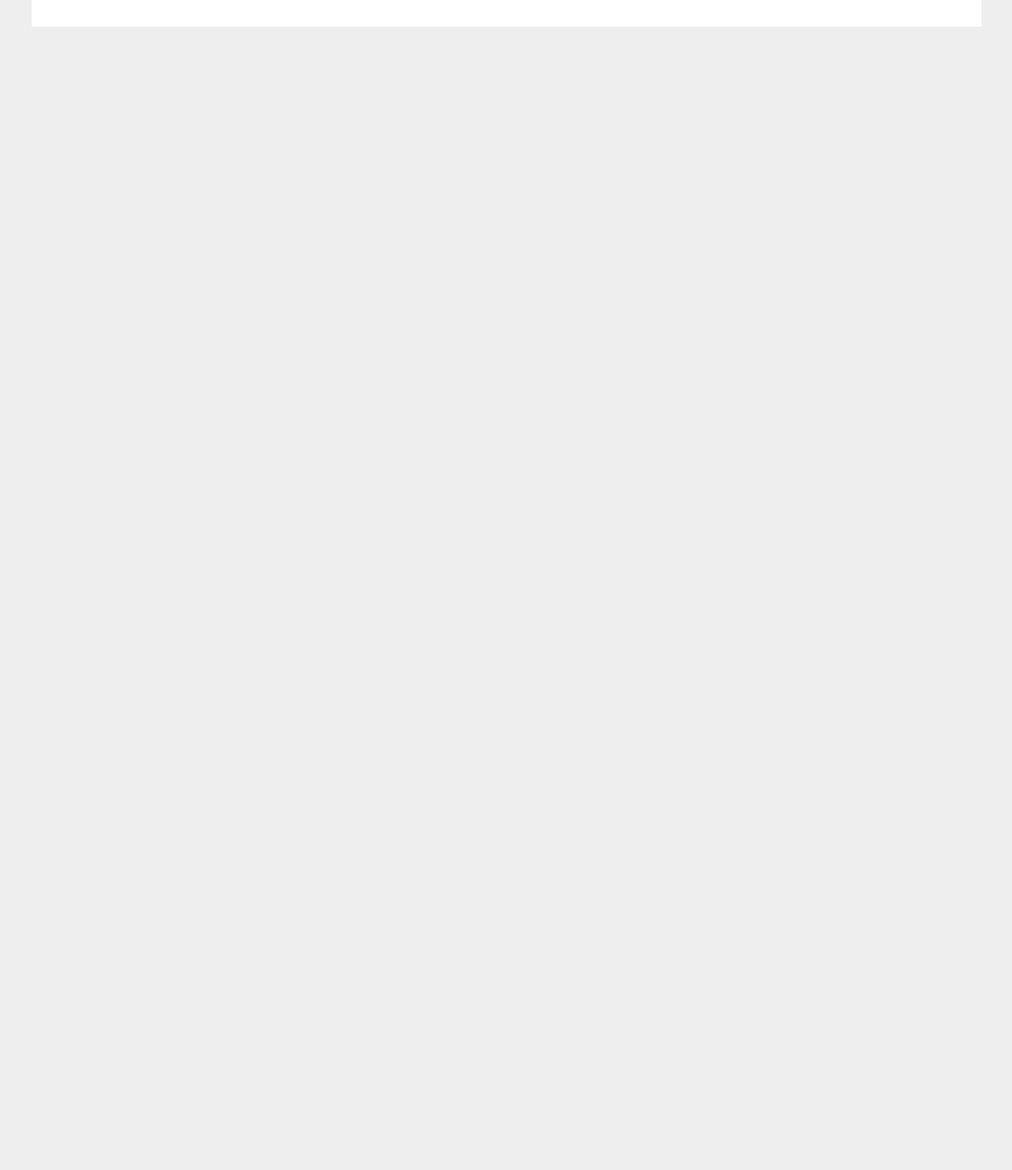
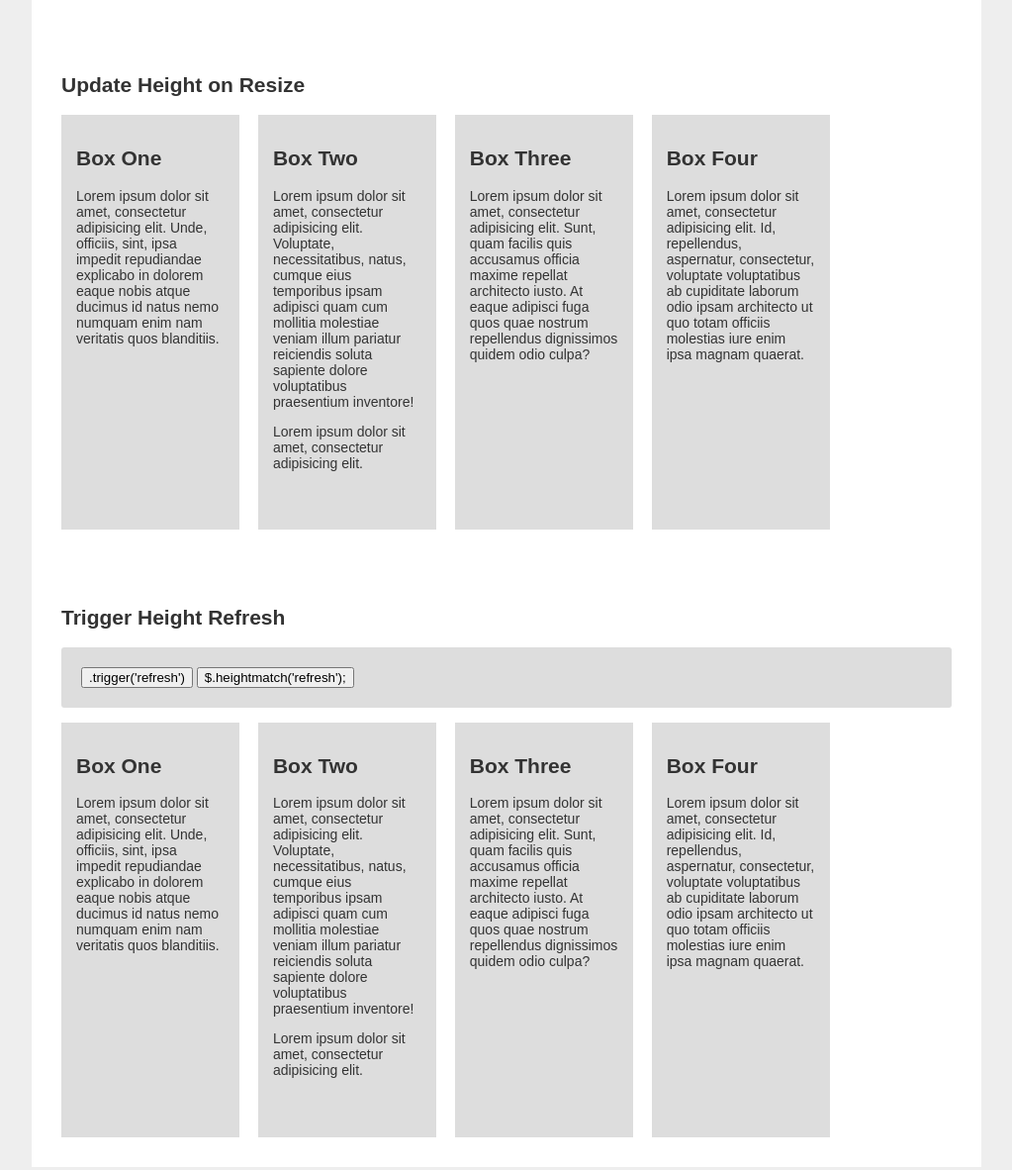
Before and after one commit to samtiffin/heightmatch, a website: page demo/index.html in a window 1280 px wide. Shown: the part 519-1701 px from the top of the page at 99% size, without its empty margins (128-1151 px from the left). Before the commit the page ends 800 px from the top, so only its background shows below. Drawn offline with nearby package versions, Linux system fonts and the light colour scheme; files that its build step writes are made by us from their sources.

Commit message:
Added support for refreshing heights

```diff
--- a/demo/index.html
+++ b/demo/index.html
@@ -22,7 +22,7 @@
         max-width: 960px;
     }
 
-    .match {
+    .box {
         box-sizing: border-box;
         display: inline-block;
         margin-right: 15px;
@@ -31,19 +31,26 @@
         vertical-align: top;
         width: 20%;
     }
+
+    .buttons {
+        background: #ddd;
+        border-radius: 3px;
+        padding: 20px;
+        margin-bottom: 15px;
+    };
     </style>
 </head>
 <body>
     <section>
         <h1>Heightmatch Demo</h1>
 
-        <div class="match">
+        <div class="box match">
             <h1>Box One</h1>
 
             <p>Lorem ipsum dolor sit amet, consectetur adipisicing elit. Unde, officiis, sint, ipsa impedit repudiandae explicabo in dolorem eaque nobis atque ducimus id natus nemo numquam enim nam veritatis quos blanditiis.</p>
         </div>
 
-        <div class="match">
+        <div class="box match">
             <h1>Box Two</h1>
 
             <p>Lorem ipsum dolor sit amet, consectetur adipisicing elit. Voluptate, necessitatibus, natus, cumque eius temporibus ipsam adipisci quam cum mollitia molestiae veniam illum pariatur reiciendis soluta sapiente dolore voluptatibus praesentium inventore!</p>
@@ -51,13 +58,78 @@
             <p>Lorem ipsum dolor sit amet, consectetur adipisicing elit.</p>
         </div>
 
-        <div class="match">
+        <div class="box match">
             <h1>Box Three</h1>
 
             <p>Lorem ipsum dolor sit amet, consectetur adipisicing elit. Sunt, quam facilis quis accusamus officia maxime repellat architecto iusto. At eaque adipisci fuga quos quae nostrum repellendus dignissimos quidem odio culpa?</p>
         </div>
 
-        <div class="match">
+        <div class="box match">
+            <h1>Box Four</h1>
+
+            <p>Lorem ipsum dolor sit amet, consectetur adipisicing elit. Id, repellendus, aspernatur, consectetur, voluptate voluptatibus ab cupiditate laborum odio ipsam architecto ut quo totam officiis molestias iure enim ipsa magnam quaerat.</p>
+        </div>
+    </section>
+
+    <section>
+        <h1>Update Height on Resize</h1>
+
+        <div class="box match-resize">
+            <h1>Box One</h1>
+
+            <p>Lorem ipsum dolor sit amet, consectetur adipisicing elit. Unde, officiis, sint, ipsa impedit repudiandae explicabo in dolorem eaque nobis atque ducimus id natus nemo numquam enim nam veritatis quos blanditiis.</p>
+        </div>
+
+        <div class="box match-resize">
+            <h1>Box Two</h1>
+
+            <p>Lorem ipsum dolor sit amet, consectetur adipisicing elit. Voluptate, necessitatibus, natus, cumque eius temporibus ipsam adipisci quam cum mollitia molestiae veniam illum pariatur reiciendis soluta sapiente dolore voluptatibus praesentium inventore!</p>
+
+            <p>Lorem ipsum dolor sit amet, consectetur adipisicing elit.</p>
+        </div>
+
+        <div class="box match-resize">
+            <h1>Box Three</h1>
+
+            <p>Lorem ipsum dolor sit amet, consectetur adipisicing elit. Sunt, quam facilis quis accusamus officia maxime repellat architecto iusto. At eaque adipisci fuga quos quae nostrum repellendus dignissimos quidem odio culpa?</p>
+        </div>
+
+        <div class="box match-resize">
+            <h1>Box Four</h1>
+
+            <p>Lorem ipsum dolor sit amet, consectetur adipisicing elit. Id, repellendus, aspernatur, consectetur, voluptate voluptatibus ab cupiditate laborum odio ipsam architecto ut quo totam officiis molestias iure enim ipsa magnam quaerat.</p>
+        </div>
+    </section>
+
+    <section>
+        <h1>Trigger Height Refresh</h1>
+
+        <div class="buttons">
+            <button type="button" class="trigger-refresh">.trigger('refresh')</button>
+            <button type="button" class="refresh-method">$.heightmatch('refresh');</button>
+        </div>
+
+        <div class="box match-trigger">
+            <h1>Box One</h1>
+
+            <p>Lorem ipsum dolor sit amet, consectetur adipisicing elit. Unde, officiis, sint, ipsa impedit repudiandae explicabo in dolorem eaque nobis atque ducimus id natus nemo numquam enim nam veritatis quos blanditiis.</p>
+        </div>
+
+        <div class="box match-trigger">
+            <h1>Box Two</h1>
+
+            <p>Lorem ipsum dolor sit amet, consectetur adipisicing elit. Voluptate, necessitatibus, natus, cumque eius temporibus ipsam adipisci quam cum mollitia molestiae veniam illum pariatur reiciendis soluta sapiente dolore voluptatibus praesentium inventore!</p>
+
+            <p>Lorem ipsum dolor sit amet, consectetur adipisicing elit.</p>
+        </div>
+
+        <div class="box match-trigger">
+            <h1>Box Three</h1>
+
+            <p>Lorem ipsum dolor sit amet, consectetur adipisicing elit. Sunt, quam facilis quis accusamus officia maxime repellat architecto iusto. At eaque adipisci fuga quos quae nostrum repellendus dignissimos quidem odio culpa?</p>
+        </div>
+
+        <div class="box match-trigger">
             <h1>Box Four</h1>
 
             <p>Lorem ipsum dolor sit amet, consectetur adipisicing elit. Id, repellendus, aspernatur, consectetur, voluptate voluptatibus ab cupiditate laborum odio ipsam architecto ut quo totam officiis molestias iure enim ipsa magnam quaerat.</p>
@@ -66,7 +138,24 @@
 
     <script>
     $(function() {
-        $('.match').heightmatch({bindResize: true});
+        // Default options
+        $('.match').heightmatch();
+
+        // Update height on resize
+        $('.match-resize').heightmatch({ bindResize: true });
+
+        // Refresh item heights
+        var $refreshItems = $('.match-trigger');
+
+        $refreshItems.heightmatch();
+
+        $('.trigger-refresh').on('click', function( e ) {
+            $refreshItems.trigger('refresh', ['this', 'is', 'test']); // OR refresh.heightmatch;
+        });
+
+        $('.refresh-method').on('click', function( e ) {
+            $refreshItems.heightmatch('refresh', 'this','is','test');
+        });
     });
     </script>
 </body>
--- a/src/jquery.heightmatch.js
+++ b/src/jquery.heightmatch.js
@@ -2,8 +2,8 @@
 # TODO
 - height match groups
 - refresh on element add/remove
-- watch height of elements
-- trigger to refresh
+- watch height of elements ??
+- animation?
 **/
 (function( window, $ ) {
     'use strict';
@@ -40,6 +40,10 @@
         this.$elements.height('');
     };
 
+    Heightmatch.prototype.refresh = function() {
+        this.matchHeights.apply(this, arguments);
+    };
+
     Heightmatch.prototype._maxHeight = function( $elements ) {
         return Math.max.apply(Math, $elements.map(function( i, element ) {  return $(element).height('').outerHeight(true); }));
     };
@@ -48,23 +52,31 @@
         if (this.options.bindResize) {
             $(window).on('resize.heightmatch', $.proxy(this._resizeHandler, this));
         }
+
+        this.$elements.on('refresh.heightmatch', $.proxy(this._resizeHandler, this));
     };
 
     Heightmatch.prototype._unbindEvents = function() {
         if (this.options.bindResize) {
             $(window).off('.heightmatch');
         }
+
+        this.$elements.off('.heightmatch');
     };
 
     Heightmatch.prototype._resizeHandler = function() {
-        this.matchHeights();
+        this.matchHeights.apply(this, Array.prototype.slice.call(arguments, 1));
     };
 
     $.fn.heightmatch = function( options ) {
-        var name = 'heightmatch';
+        var name = 'heightmatch',
+            instance = this.data(name);
 
-        if (!this.data(name)) {
+        if (!instance) {
             this.data(name, new Heightmatch(this, options));
+        }
+        else if (instance && typeof options === 'string' && instance[options] && typeof instance[options] === 'function') {
+            instance[options].apply(instance, Array.prototype.slice.call(arguments, 1));
         }
 
         return this;
```
Also changed, not shown: dist/jquery.heightmatch.js, dist/jquery.heightmatch.min.js.
